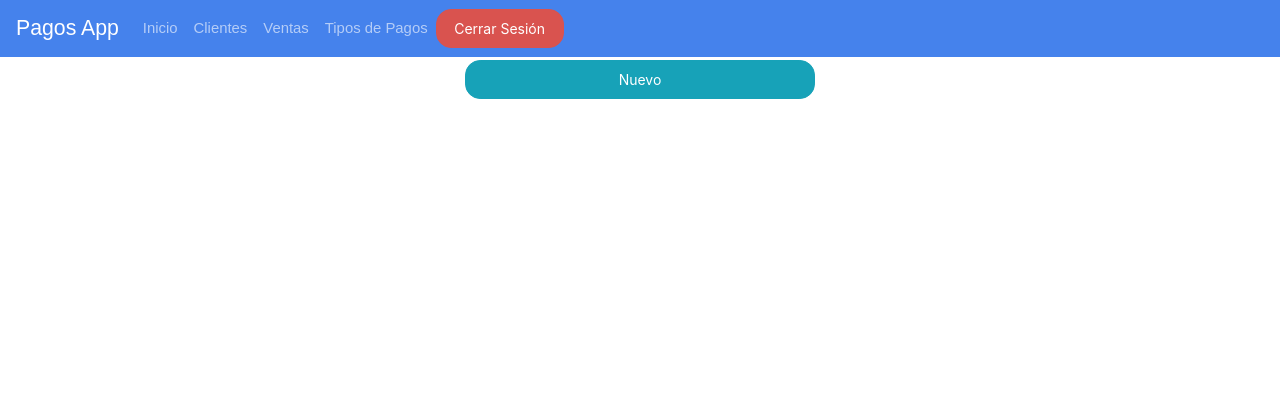
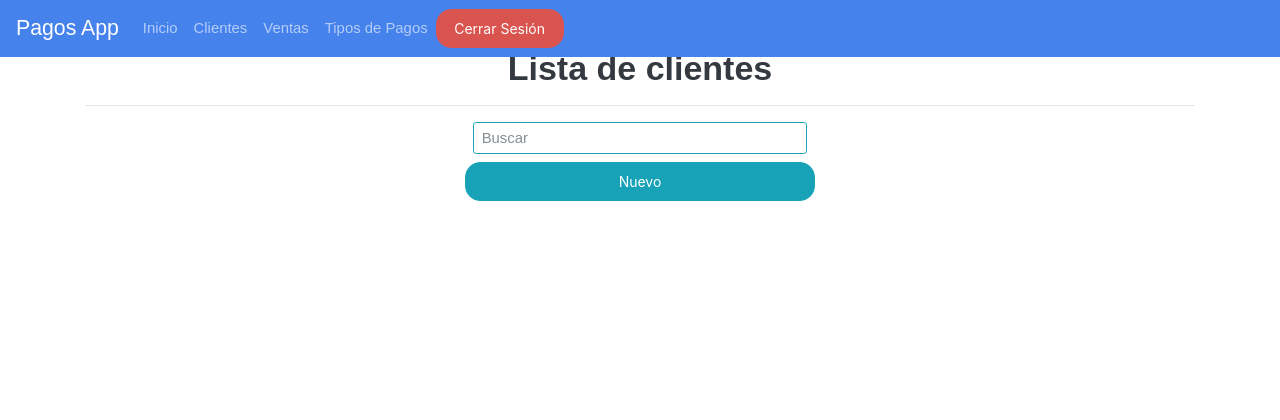
Before and after one commit to Estuardo-Sazo/pagos-web, a PHP site: page /public/views/customers in a window 1280 px wide. Shown: the top 420 px of the page. Run offline with PHP 8.4, Linux system fonts and the light colour scheme; the visitor is signed in with stand-in values (Sample User, id 1); data that the repository does not hold is empty.

Commit message:
Arreglando Errores

```diff
--- a/public/views/customers/index.php
+++ b/public/views/customers/index.php
@@ -6,10 +6,14 @@ include_once('../../utils/nav.php');
 
 ?>
 <input type="hidden" name="" id="list" value="1">
-<div class="container">
-    <div class="row mt-2 justify-content-center">
+<div class="container mt-5">
+
+<h2 align="center">Lista de clientes</h2>
+    <hr>
+    <div class="row  m-2 justify-content-center">
         <div class="col-md-4">
-            <input type="search" class="form-control border-info inpSearch" placeholder="Buscar cliente">
+            <input type="search" class="form-control form-control-sm border-info " id="search"
+                placeholder="Buscar ">
         </div>
     </div>
 
--- a/public/views/sales/index.php
+++ b/public/views/sales/index.php
@@ -15,11 +15,11 @@ include_once('../../utils/nav.php');
             <h2 align="center">Ventas</h2>
         </div>
         <div class="col-md-6">
-            <h3 align="center">Total: <span id="total" class="badge badge-dark">Q500</span></h3>
+            <h3 align="center">Total: <span id="total" class="badge badge-dark">Q0</span></h3>
         </div>
     </div>
     <hr>
-    <div class="row m-2 justify-content-center">
+    <div class="row d-none m-2 justify-content-center">
         <div class="col-md-4">
             <input type="search" class="form-control form-control-sm border-info " id="search"
                 placeholder="Buscar (Saldo, cliente, referencia, fecha)">
--- a/public/views/sales/new.php
+++ b/public/views/sales/new.php
@@ -17,6 +17,8 @@ include_once('../../utils/nav.php');
                 </button>
             </div>
             <div class="modal-body">
+            <input type="search" class="form-control form-control-sm border-info " id="search"
+                placeholder="Buscar Cliente ">
                 <table class="table table-striped">
                     <thead>
                         <tr>
@@ -49,6 +51,8 @@ include_once('../../utils/nav.php');
                 </button>
             </div>
             <div class="modal-body">
+            <input type="search" class="form-control form-control-sm border-info " id="search2"
+                placeholder="Buscar Cliente ">
                 <table class="table table-striped">
                     <thead>
                         <tr>
```
Also changed, not shown: public/views/sales/sale.php (+8 -1 lines), public/assets/js/customers.js, public/assets/js/detailConstumer.js, public/assets/js/login.js, public/assets/js/newSale.js, public/assets/js/sale.js.
